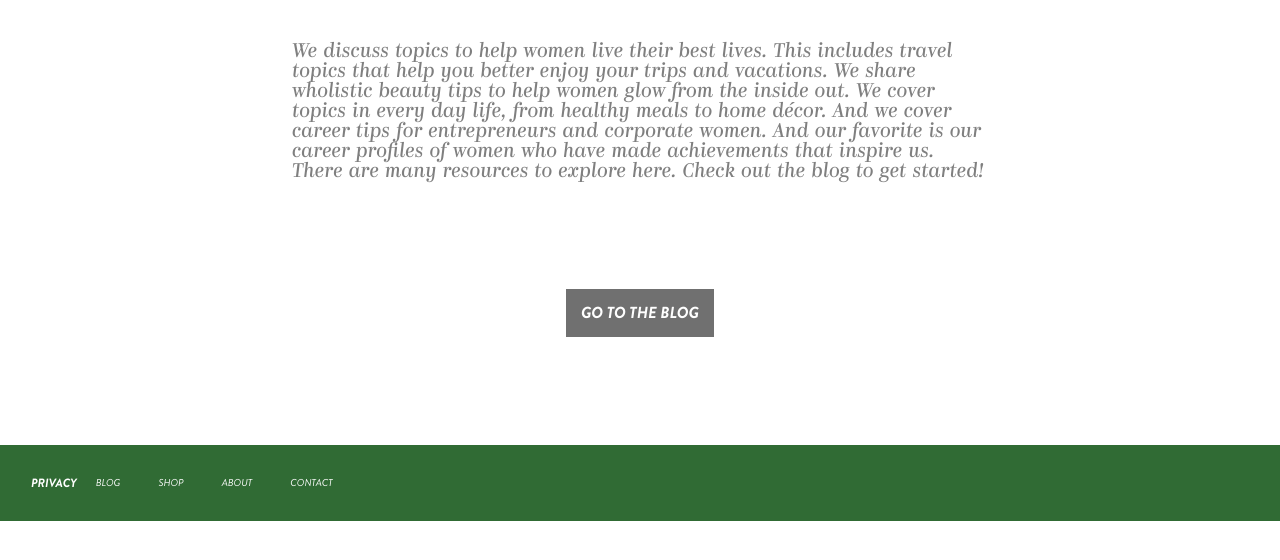
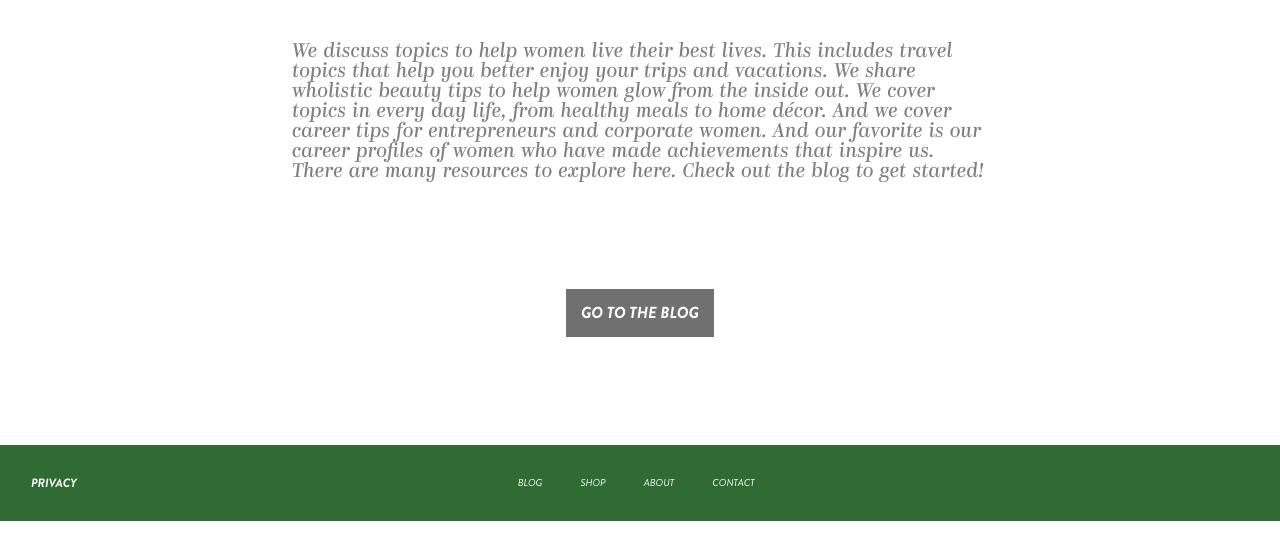
Before and after one commit to tamunaadola/lesson_8, a plain HTML site: page index.html in a window 1280 px wide. Shown: the part 172-732 px from the top of the page. Drawn offline with Linux system fonts and the light colour scheme.

Commit message:
updated main.css

```diff
--- a/main.css
+++ b/main.css
@@ -110,6 +110,7 @@ footer > h3 {
     margin-left: 31px;
 }
 .footer-nav{
+    margin-left: 422px;
     text-align: center;
     max-width: 275px;
     display: flex;
@@ -118,5 +119,5 @@ footer > h3 {
     font-family: 'Brandon Grotesque';
     justify-content: space-around;
     width: 100%;
-    left: 50%;
+
 }
```
